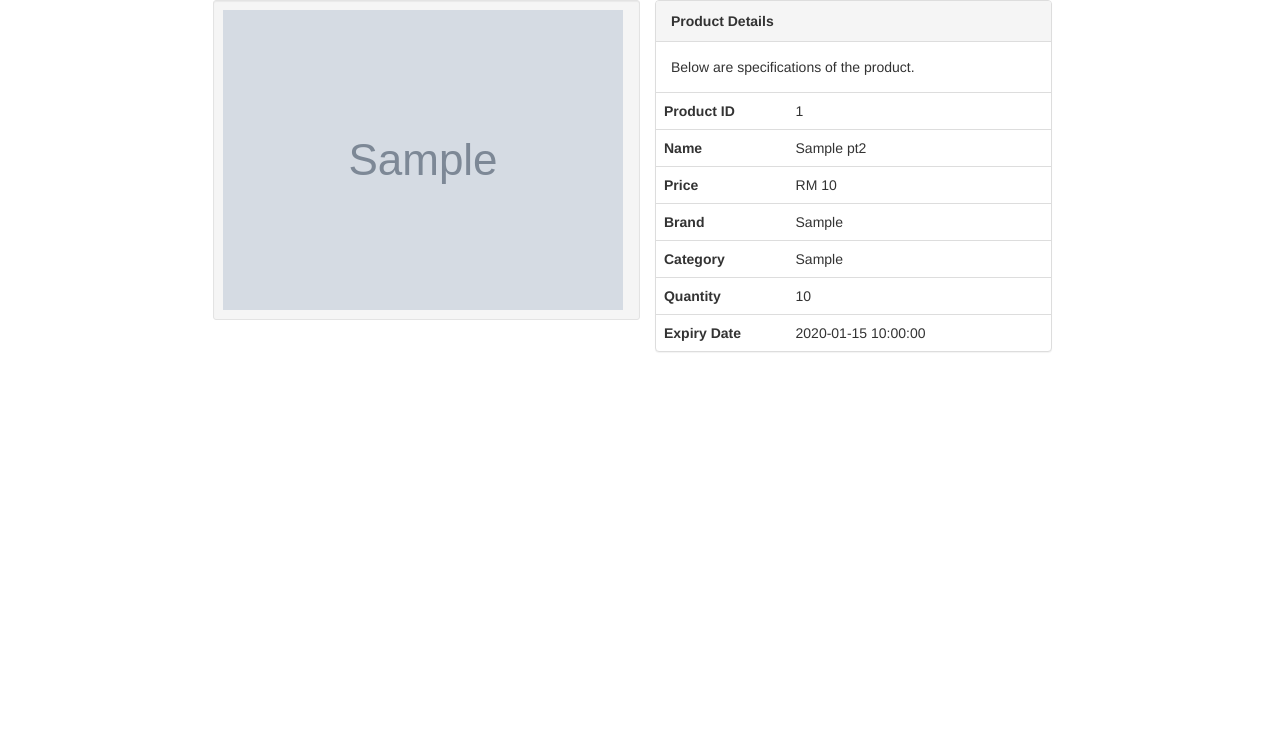
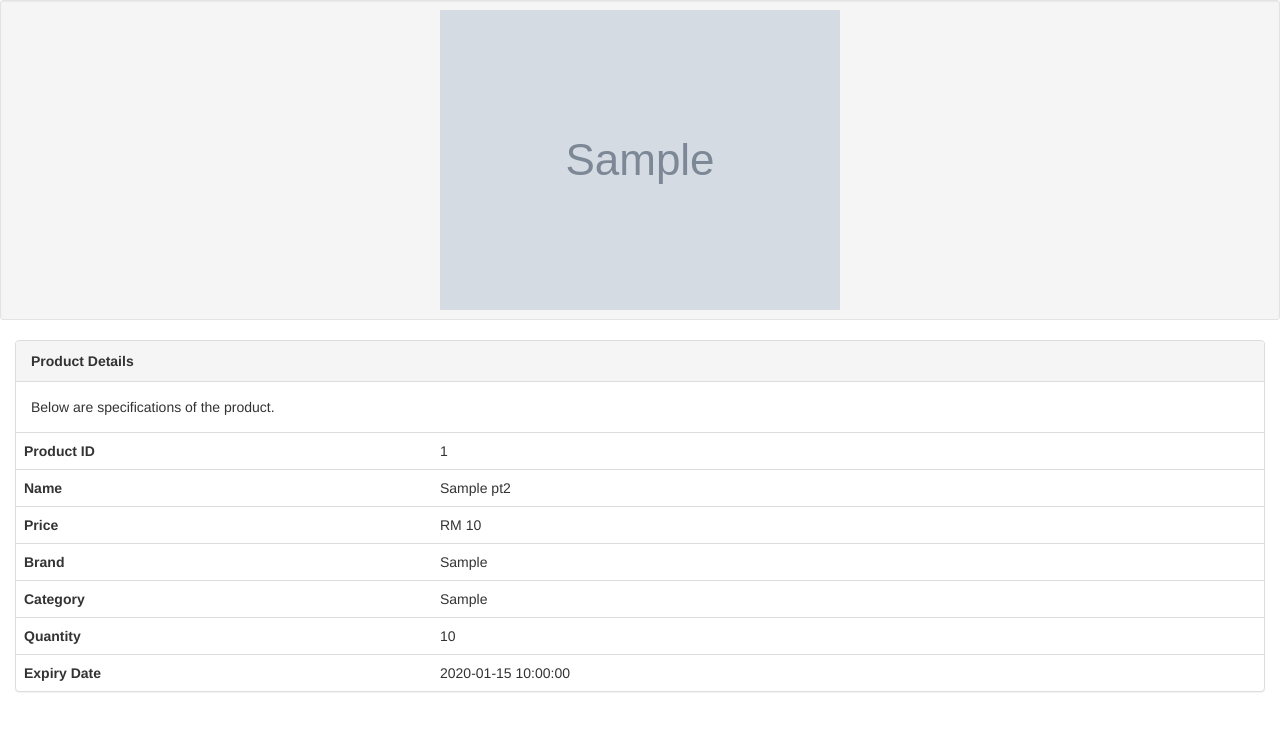
Before and after one commit to cindy-nst/web-programming, a PHP site: page /products_details.php?pid=1 in a window 1280 px wide. Shown: the top 731 px of the page. Run offline with PHP 8.4, Linux system fonts and the light colour scheme; tables that the repository leaves empty or names only in its code hold one stand-in row (values such as "Sample post"); grey boxes marked "Sample" are stand-in pictures; some libraries are stand-ins or nearby versions.

Commit message:
align product details page image and details from top to bottom and center image

```diff
--- a/products_details.php
+++ b/products_details.php
@@ -39,15 +39,17 @@ include_once 'database.php';
 
     <div class="container-fluid">
       <div class="row">
-        <div class="col-xs-12 col-sm-5 col-sm-offset-1 col-md-4 col-md-offset-2 well well-sm text-center">
+        <div class="col-xs-12 col-sm-12 col-md-12 well well-sm text-center">
           <?php if ($readrow['fld_image'] == "" ) {
             echo "No image";
           }
           else { ?>
-            <img src="products/<?php echo $readrow['fld_image'] ?>" class="img-responsive">
+            <img src="products/<?php echo $readrow['fld_image'] ?>" class="img-responsive center-block">
           <?php } ?>
         </div>
-        <div class="col-xs-12 col-sm-5 col-md-4">
+      </div>
+      <div class="row">
+        <div class="col-xs-12 col-sm-12 col-md-12">
           <div class="panel panel-default">
             <div class="panel-heading"><strong>Product Details</strong></div>
             <div class="panel-body">
```
